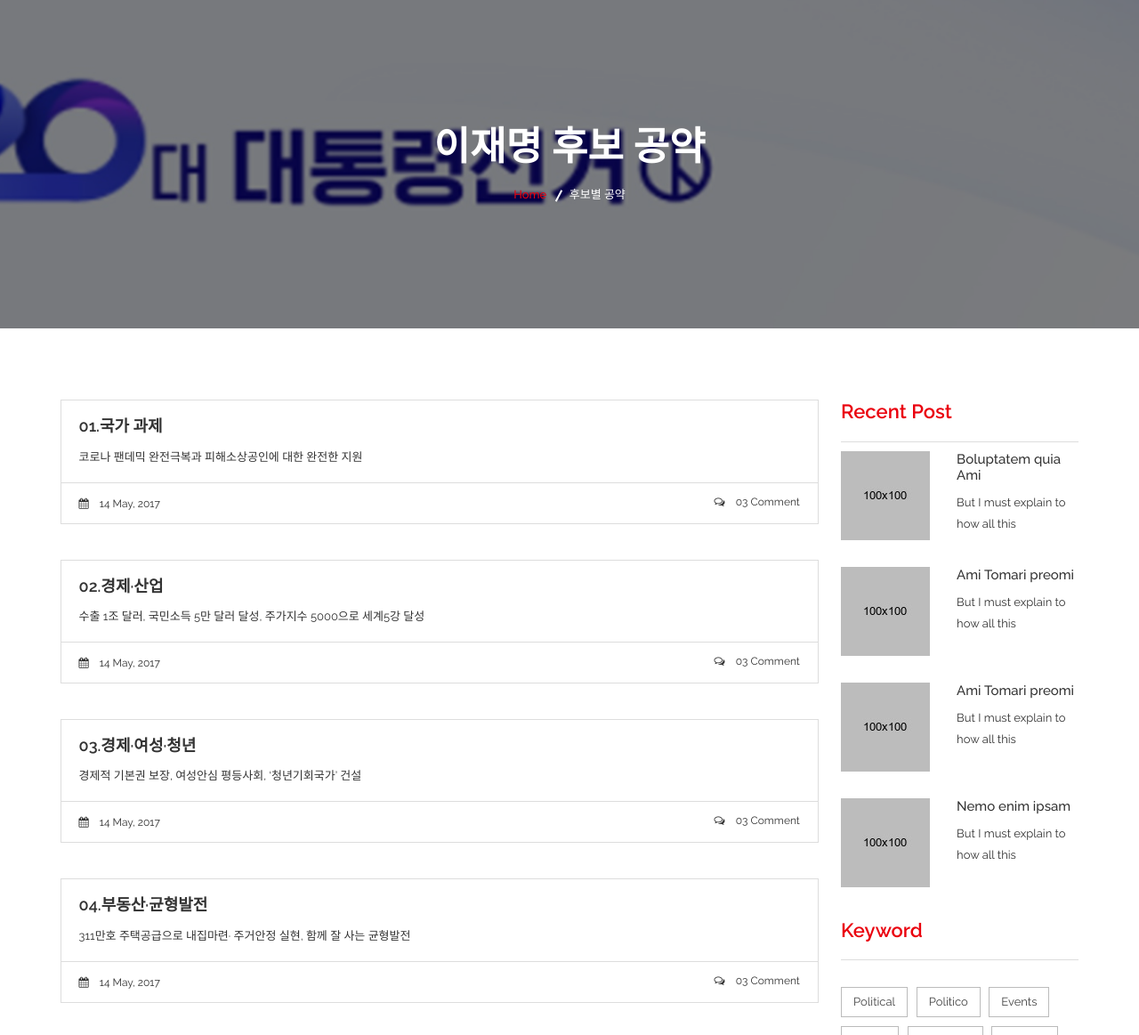
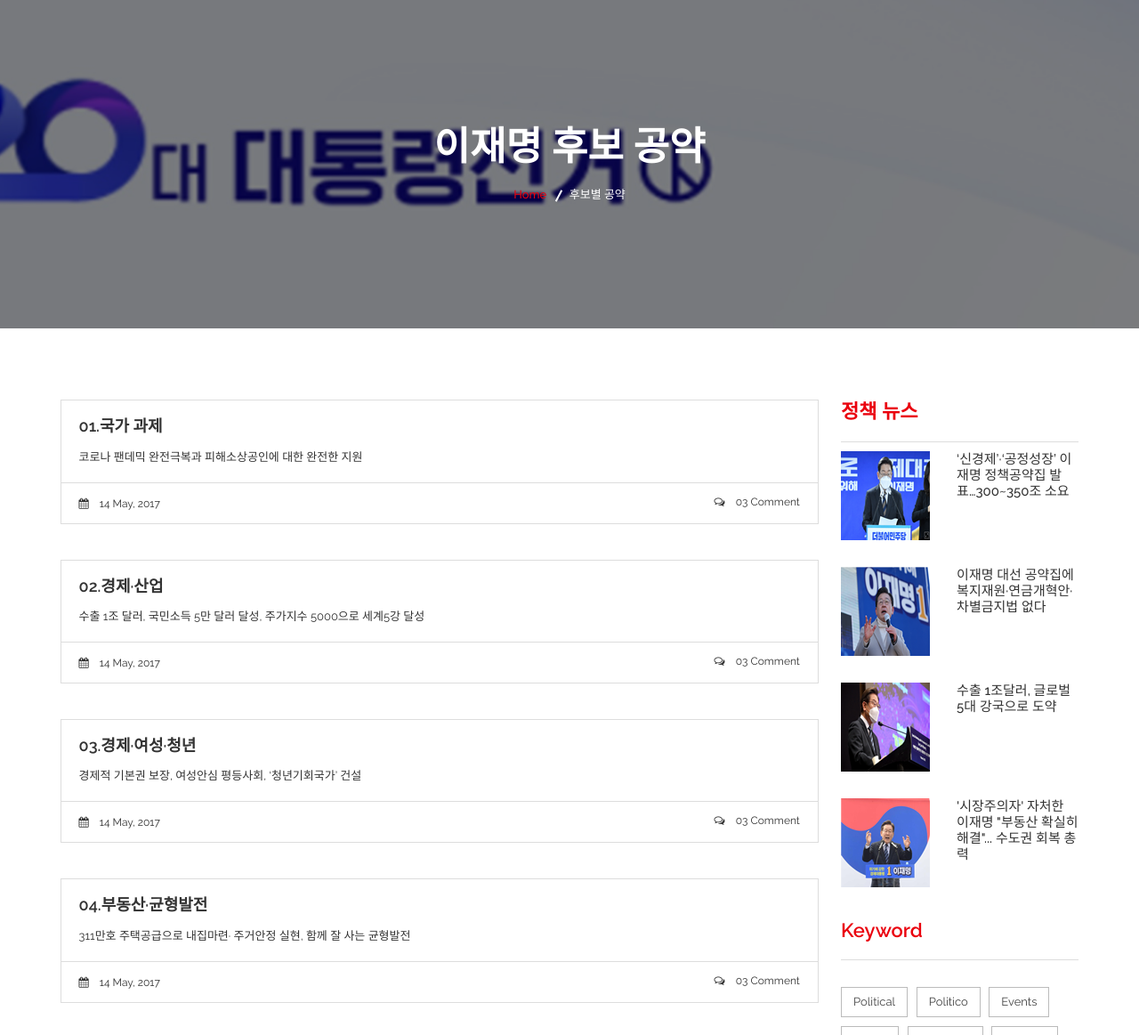
Before and after one commit to eseulLee/WHOVO_Project, a Django app: page /candidate1/index/ in a window 1280 px wide. Shown: the part 103-1266 px from the top of the page at 89% size. Run offline with Django 3.2, Linux system fonts and the light colour scheme; some libraries are stand-ins or nearby versions.

Commit message:
Recent Post

```diff
--- a/voteWEB/candidate1App/templates/candidate1/candidate1.html
+++ b/voteWEB/candidate1App/templates/candidate1/candidate1.html
@@ -365,43 +365,39 @@
 
                         <div class="col-lg-3 col-md-4">
                             <div class="issues-categoris issues-top2">
-                                <h3>Recent Post</h3>
+                                <h3>정책 뉴스</h3>
                                 <div class="event-sidebar-2">
                                     <div class="categori-list1">
                                         <div class="categori-list-one">
                                             <div class="categori-list-img">
-                                                <a href="#"><img src="{% static 'img/event/5n.jpg' %}" alt=""></a>
+                                                <a href="https://www.sedaily.com/NewsView/2628O6IUUP"><img src="{% static 'img/event/L1.png' %}" alt=""></a>
                                             </div>
                                             <div class="post-details">
-                                                <h3><a href="#">Boluptatem quia Ami </a></h3>
-                                                <p>But I must explain to how all this</p>
+                                                <h3><a href="https://www.sedaily.com/NewsView/2628O6IUUP">‘신경제’·‘공정성장’ 이재명 정책공약집 발표…300~350조 소요</a></h3>
                                             </div>
                                         </div>
                                         <div class="categori-list-one">
                                             <div class="categori-list-img">
-                                                <a href="#"><img src="{% static 'img/event/6n.jpg' %}" alt=""></a>
+                                                <a href="https://www.hani.co.kr/arti/politics/politics_general/1032348.html"><img src="{% static 'img/event/L2.png' %}" alt=""></a>
                                             </div>
                                             <div class="post-details">
-                                                <h3><a href="#">Ami Tomari preomi </a></h3>
-                                                <p>But I must explain to how all this</p>
+                                                <h3><a href="https://www.hani.co.kr/arti/politics/politics_general/1032348.html">이재명 대선 공약집에 복지재원·연금개혁안·차별금지법 없다</a></h3>
                                             </div>
                                         </div>
                                         <div class="categori-list-one">
                                             <div class="categori-list-img">
-                                                <a href="#"><img src="{% static 'img/event/7n.jpg' %}" alt=""></a>
+                                                <a href="http://www.idaegu.com/newsView/idg202203010042"><img src="{% static 'img/event/L3.png' %}" alt=""></a>
                                             </div>
                                             <div class="post-details">
-                                                <h3><a href="#">Ami Tomari preomi </a></h3>
-                                                <p>But I must explain to how all this </p>
+                                                <h3><a href="http://www.idaegu.com/newsView/idg202203010042">수출 1조달러, 글로벌 5대 강국으로 도약 </a></h3>
                                             </div>
                                         </div>
                                         <div class="categori-list-one mrg-nn">
                                             <div class="categori-list-img">
-                                                <a href="#"><img src="{% static 'img/event/8n.jpg' %}" alt=""></a>
+                                                <a href="https://www.hankookilbo.com/News/Read/A2022030115570000847"><img src="{% static 'img/event/L4.png' %}" alt=""></a>
                                             </div>
                                             <div class="post-details">
-                                                <h3><a href="#">Nemo enim ipsam</a></h3>
-                                                <p>But I must explain to how all this </p>
+                                                <h3><a href="https://www.hankookilbo.com/News/Read/A2022030115570000847">'시장주의자' 자처한 이재명 "부동산 확실히 해결"... 수도권 회복 총력</a></h3>
                                             </div>
                                         </div>
                                     </div>
```
Also changed, not shown: voteWEB/candidate2App/templates/candidate2/candidate2.html (+9 -13 lines), voteWEB/candidate3App/templates/candidate3/candidate3.html (+9 -13 lines), voteWEB/bbsApp/static/img/event/L1.png (added), voteWEB/bbsApp/static/img/event/L2.png (added), voteWEB/bbsApp/static/img/event/L3.png (added), voteWEB/bbsApp/static/img/event/L4.png (added), voteWEB/bbsApp/static/img/event/S1.png (added), voteWEB/bbsApp/static/img/event/S2.png (added), voteWEB/bbsApp/static/img/event/S3.png (added), voteWEB/bbsApp/static/img/event/S4.png (added), voteWEB/bbsApp/static/img/event/Y1.png (added), voteWEB/bbsApp/static/img/event/Y2.png (added), voteWEB/bbsApp/static/img/event/Y3.png (added), voteWEB/bbsApp/static/img/event/Y4.png (added).
